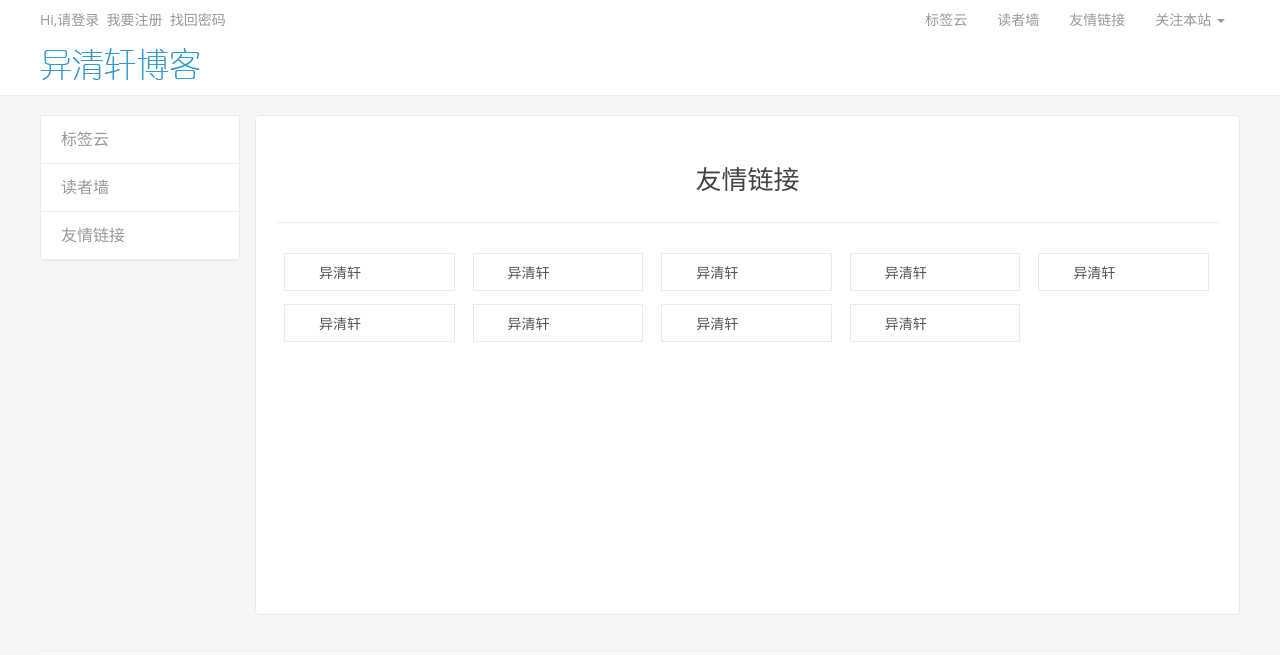
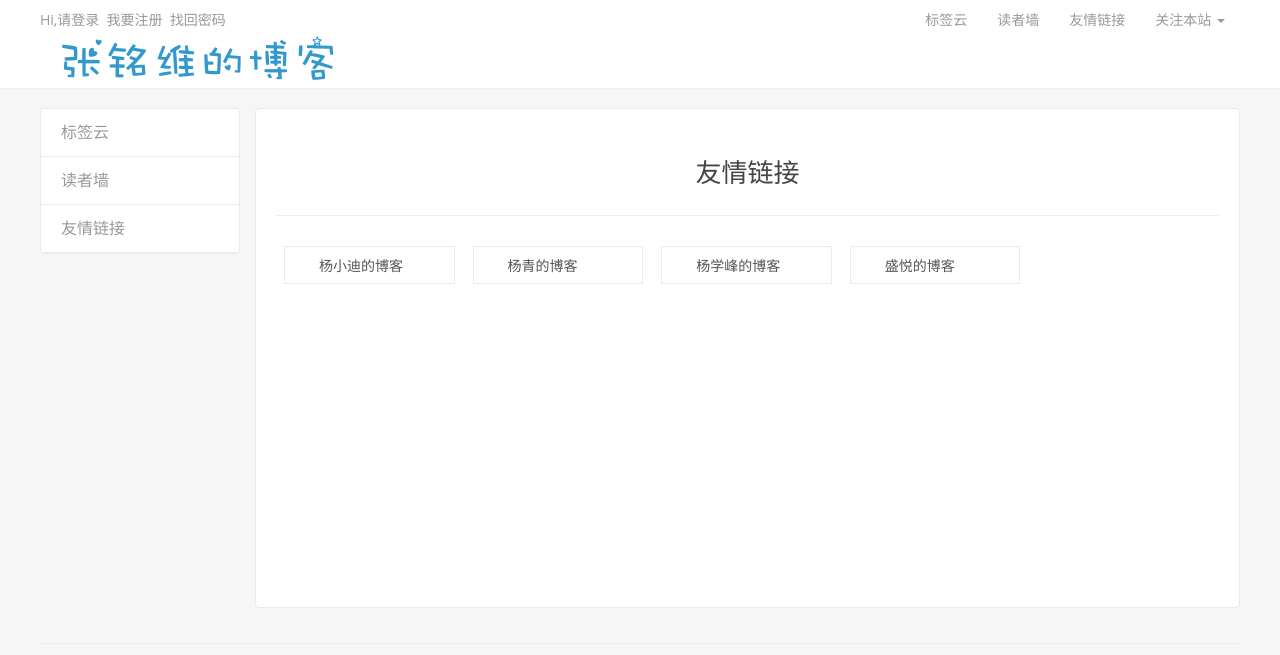
Before and after one commit to Waym1ng/FlaskBlog, a Python web app: template blog/templates/web/links.html in a window 1280 px wide. Shown: the top 655 px of the page. Run offline with Jinja, Linux system fonts and the light colour scheme; the template is opened without the code that fills it, so the values that code supplies are empty.

Commit message:
新增友情链接

```diff
--- a/blog/static/web/js/scripts.js
+++ b/blog/static/web/js/scripts.js
@@ -153,47 +153,6 @@ $(window).scroll(function () {
     }
 });
 
-//禁止右键菜单
-/*window.oncontextmenu = function(){
-	return false;
-};*/
-
-/*自定义右键菜单*/
-(function () {
-    var oMenu = document.getElementById("rightClickMenu");
-    var aLi = oMenu.getElementsByTagName("li");
-	//加载后隐藏自定义右键菜单
-	//oMenu.style.display = "none";
-    //菜单鼠标移入/移出样式
-    for (i = 0; i < aLi.length; i++) {
-        //鼠标移入样式
-        aLi[i].onmouseover = function () {
-            $(this).addClass('rightClickMenuActive');
-			//this.className = "rightClickMenuActive";
-        };
-        //鼠标移出样式
-        aLi[i].onmouseout = function () {
-            $(this).removeClass('rightClickMenuActive');
-			//this.className = "";
-        };
-    }
-    //自定义菜单
-    document.oncontextmenu = function (event) {
-		$(oMenu).fadeOut(0);
-        var event = event || window.event;
-        var style = oMenu.style;
-        $(oMenu).fadeIn(300);
-		//style.display = "block";
-        style.top = event.clientY + "px";
-        style.left = event.clientX + "px";
-        return false;
-    };
-    //页面点击后自定义菜单消失
-    document.onclick = function () {
-        $(oMenu).fadeOut(100);
-		//oMenu.style.display = "none"
-    }
-})();
 
 /*禁止键盘操作*/
 document.onkeydown=function(event){
@@ -251,8 +210,6 @@ function replace_em(str){
 //Console
 try {
     if (window.console && window.console.log) {
-        console.log("\n欢迎访问异清轩博客！\n\n在本站可以看到前端技术，后端程序，网站内容管理系统等文章；\n\n还有我的程序人生！！！\n");
-        console.log("\n请记住我们的网址：%c www.ylsat.com", "color:red");
-        console.log("\nPOWERED BY WY ALL RIGHTS RESERVED");
+        console.log("\n欢迎访问我的博客！");
     }
 } catch (e) {};
--- a/blog/templates/web/article.html
+++ b/blog/templates/web/article.html
@@ -7,7 +7,7 @@
 
 {% block nav %}
     <ul class="nav navbar-nav navbar-right">
-          <li class="hidden-index active"><a data-cont="异清轩首页" href="{{ url_for('web.index',page=1) }}">异清轩首页</a></li>
+          <li class="hidden-index active"><a data-cont="首页" href="{{ url_for('web.index',page=1) }}">首页</a></li>
           {% for category in categories %}
               <li><a href="{{ url_for('web.category') }}?id={{ category.c_id }}">
                   {{ category.c_name }}</a>
--- a/blog/templates/web/category.html
+++ b/blog/templates/web/category.html
@@ -19,7 +19,7 @@
 
 {% block nav %}
     <ul class="nav navbar-nav navbar-right">
-          <li class="hidden-index"><a data-cont="异清轩首页" href="{{ url_for('web.index',page=1) }}">异清轩首页</a></li>
+          <li class="hidden-index"><a data-cont="首页" href="{{ url_for('web.index',page=1) }}">首页</a></li>
           {% for category in categories %}
               <li><a href="{{ url_for('web.category') }}?id={{ category.c_id }}">
                   {{ category.c_name }}</a>
--- a/blog/templates/web/index.html
+++ b/blog/templates/web/index.html
@@ -6,7 +6,7 @@
 
 {% block nav %}
     <ul class="nav navbar-nav navbar-right">
-          <li class="hidden-index"><a data-cont="异清轩首页" href="{{ url_for('web.index',page=1) }}">异清轩首页</a></li>
+          <li class="hidden-index"><a data-cont="首页" href="{{ url_for('web.index',page=1) }}">首页</a></li>
           {% for category in categories %}
               <li><a href="{{ url_for('web.category') }}?id={{ category.c_id }}">
                   {{ category.c_name }}</a>
--- a/blog/templates/web/links.html
+++ b/blog/templates/web/links.html
@@ -20,15 +20,10 @@
               <h1 class="article-title">友情链接</h1>
             </header>
             <ul class="plinks">
-              <li><a href="" title="" target="_blank" rel="nofollow"><img src="/static/web/images/icon/favicon.ico" alt="">异清轩</a></li>
-              <li><a href="" title="" target="_blank" rel="nofollow"><img src="/static/web/images/icon/favicon.ico" alt="">异清轩</a></li>
-              <li><a href="" title="" target="_blank" rel="nofollow"><img src="/static/web/images/icon/favicon.ico" alt="">异清轩</a></li>
-              <li><a href="" title="" target="_blank" rel="nofollow"><img src="/static/web/images/icon/favicon.ico" alt="">异清轩</a></li>
-              <li><a href="" title="" target="_blank" rel="nofollow"><img src="/static/web/images/icon/favicon.ico" alt="">异清轩</a></li>
-              <li><a href="" title="" target="_blank" rel="nofollow"><img src="/static/web/images/icon/favicon.ico" alt="">异清轩</a></li>
-              <li><a href="" title="" target="_blank" rel="nofollow"><img src="/static/web/images/icon/favicon.ico" alt="">异清轩</a></li>
-              <li><a href="" title="" target="_blank" rel="nofollow"><img src="/static/web/images/icon/favicon.ico" alt="">异清轩</a></li>
-              <li><a href="" title="" target="_blank" rel="nofollow"><img src="/static/web/images/icon/favicon.ico" alt="">异清轩</a></li>
+              <li><a href="http://47.112.15.210/web/home/" title="" target="_blank" rel="nofollow"><img src="/static/web/images/icon/favicon.ico" alt="">杨小迪的博客</a></li>
+              <li><a href="https://www.yangqq.com/" title="" target="_blank" rel="nofollow"><img src="/static/web/images/icon/favicon.ico" alt="">杨青的博客</a></li>
+              <li><a href="https://www.yangsihan.com/" title="" target="_blank" rel="nofollow"><img src="/static/web/images/icon/favicon.ico" alt="">杨学峰的博客</a></li>
+              <li><a href="https://blog.blonglee.me/" title="" target="_blank" rel="nofollow"><img src="/static/web/images/icon/favicon.ico" alt="">盛悦的博客</a></li>
             </ul>
           </div>
     </section>
```
Also changed, not shown: blog/static/web/images/logo.png.
